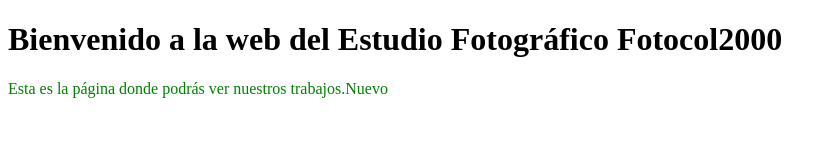
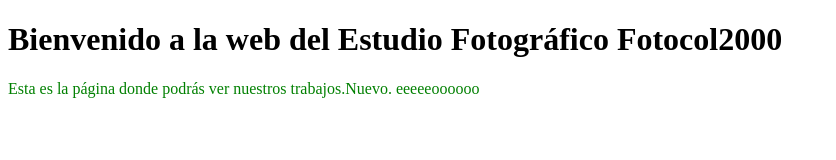
Before and after one commit to rayo2295/pagina-web, a plain HTML site: page index.html in a window 1280 px wide. Shown: the whole page, without its empty margins (0-836 px from the left). Drawn offline with Linux system fonts and the light colour scheme.

Commit message:
Update index.html

```diff
--- a/index.html
+++ b/index.html
@@ -6,6 +6,6 @@
 
 	</head>
 	<h1>Bienvenido a la web del Estudio Fotográfico Fotocol2000</h1>
-	<p style="color: green;">Esta es la página donde podrás ver nuestros trabajos.Nuevo</p>
+	<p style="color: green;">Esta es la página donde podrás ver nuestros trabajos.Nuevo. eeeeeoooooo</p>
 
 </html>
```
